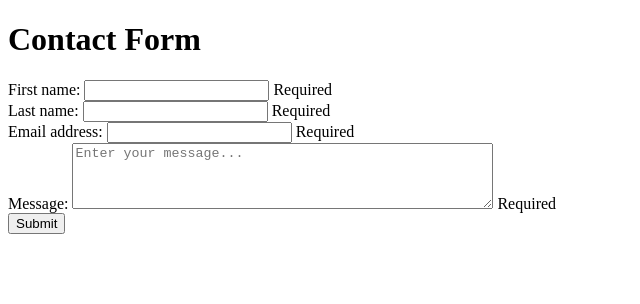
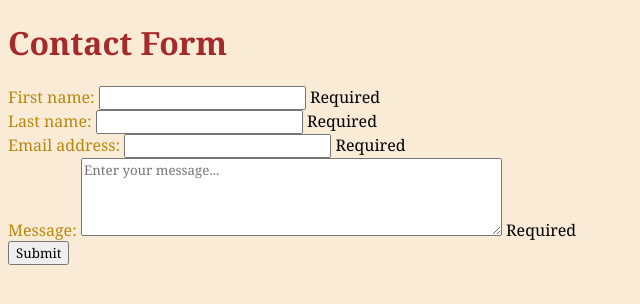
Before and after one commit to almirarana31/hciquizchallenge6, a plain HTML site: page index.html in a window 1280 px wide. Shown: the whole page, without its empty margins (0-640 px from the left). Drawn offline with nearby package versions, Linux system fonts and the light colour scheme.

Commit message:
Update index.html

```diff
--- a/index.html
+++ b/index.html
@@ -4,8 +4,19 @@
     <meta charset="UTF-8">
     <meta name="viewport" content="width=device-width, initial-scale=1.0">
     <title>HCI Challenge 6</title>
+    <style>
+      * {
+        font-family: Georgia, 'Times New Roman', Times, serif;
+        }
+      h1 {
+        color:brown;
+      }
+      label {
+        color: darkgoldenrod
+      }
+    </style>
   </head>
-  <body>
+  <body style="background-color: antiquewhite;">
     <header>
       <div>
         <h1>Contact Form</h1>
```
